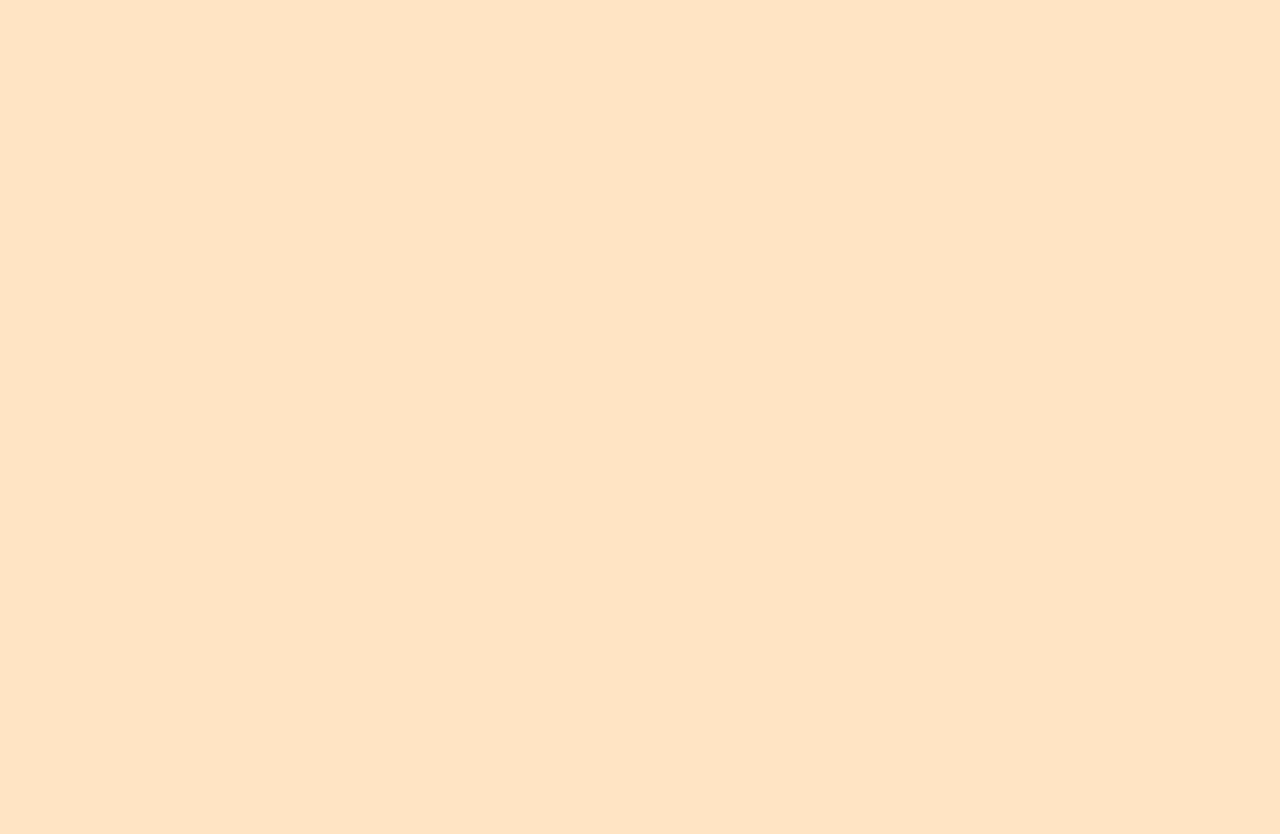
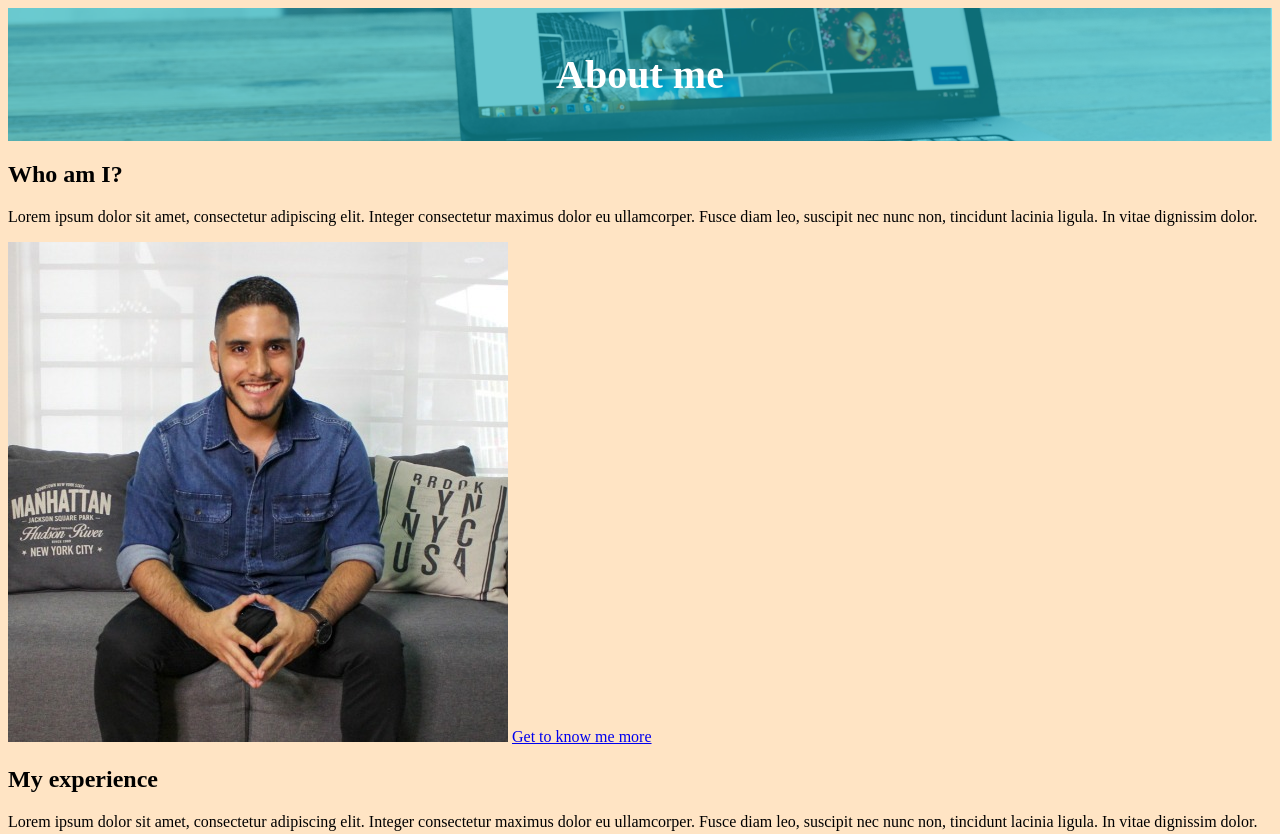
Before and after one commit to berr0161/portafolio, a plain HTML site: page about.html in a window 1280 px wide. Shown: the top 834 px of the page. Before the commit the page ends 800 px from the top, so only its background shows below. Drawn offline with Linux system fonts and the light colour scheme.

Commit message:
creates banner for 3 pages and html about add img

```diff
--- a/about.html
+++ b/about.html
@@ -8,6 +8,45 @@
     <title>About Me</title>
 </head>
 <body>
+    <section class="banner">
+        <h1>About me</h1>
+        <div class="banner-cover"></div>
+    </section>
 
+    <section>
+        <h2>Who am I?</h2>
+        <p>Lorem ipsum dolor sit amet, consectetur adipiscing elit. Integer consectetur maximus dolor eu ullamcorper. Fusce diam leo, suscipit nec nunc non, tincidunt lacinia ligula. In vitae dignissim dolor. </p>
+        <img src="images/about-me-1-500_x_500.jpg" alt="Cesar">
+        <a class="button text" href="#">Get to know me more</a>
+    </section>
+
+    <section>
+        <h2>My experience</h2>
+        <p>Lorem ipsum dolor sit amet, consectetur adipiscing elit. Integer consectetur maximus dolor eu ullamcorper. Fusce diam leo, suscipit nec nunc non, tincidunt lacinia ligula. In vitae dignissim dolor. </p>
+        <img src="images/about-me-2-500_x_500.jpg" alt="cesar-with-camera">
+        <a class="button text" href="#">My work</a>
+    </section>
+
+
+
+
+
+
+
+
+
+
+
+
+
+
+
+
+    <footer>
+        <p>Copyright Ⓒ Cesar Berrio. All rights reserverd</p>
+        <i class="fa-brands fa-facebook"></i>
+        <i class="fa-brands fa-instagram"></i>
+        <i class="fa-brands fa-linkedin"></i>
+    </footer>
 </body>
 </html>
--- a/css/about.css
+++ b/css/about.css
@@ -1,3 +1,32 @@
 body {
     background-color: bisque;
 }
+.banner {
+    z-index: 9;
+    position: relative;
+    padding: 10px;
+    background-position: center center;
+    background-size: cover;
+    background-image: url(../images/about-banner.jpg);
+  }
+
+
+  .banner h1 {
+    text-align: center;
+    font-size: 2.5rem;
+    color: white;
+    z-index: 999;
+    position: relative;
+  }
+
+
+  .banner .banner-cover {
+    height: 100%;
+    position: absolute;
+    left: 0;
+    top: 0;
+    background-color:#00BDD6;
+    opacity: .5;
+    width: 100%;
+    z-index: 99;
+  }
--- a/css/contact.css
+++ b/css/contact.css
@@ -1,3 +1,32 @@
 body{
     background-color: bisque;
 }
+.banner {
+    z-index: 9;
+    position: relative;
+    padding: 10px;
+    background-position: center center;
+    background-size: cover;
+    background-image: url(../images/contact-banner.jpg);
+  }
+
+
+  .banner h1 {
+    text-align: center;
+    font-size: 2.5rem;
+    color: white;
+    z-index: 999;
+    position: relative;
+  }
+
+
+  .banner .banner-cover {
+    height: 100%;
+    position: absolute;
+    left: 0;
+    top: 0;
+    background-color:#FF0006;
+    opacity: .5;
+    width: 100%;
+    z-index: 99;
+}
--- a/css/my-work.css
+++ b/css/my-work.css
@@ -1 +1,30 @@
 body {background-color: bisque;}
+.banner {
+    z-index: 9;
+    position: relative;
+    padding: 10px;
+    background-position: center center;
+    background-size: cover;
+    background-image: url(../images/my-work-banner.jpg);
+  }
+
+
+  .banner h1 {
+    text-align: center;
+    font-size: 2.5rem;
+    color: white;
+    z-index: 999;
+    position: relative;
+  }
+
+
+  .banner .banner-cover {
+    height: 100%;
+    position: absolute;
+    left: 0;
+    top: 0;
+    background-color:#FF0006;
+    opacity: .5;
+    width: 100%;
+    z-index: 99;
+  }
```
Also changed, not shown: contact.html (+19 -0 lines), css/home.css (+0 -30 lines), home.html (+4 -0 lines), my-work.html (+23 -0 lines), images/1657214311951 - Copy.jpg (added), images/about-banner.jpg (added), images/about-me-1-500_x_500.jpg (added), images/about-me-1.jpg (added), images/about-me-2-500_x_500.jpg (added), images/contact-banner.jpg (added), images/my-work-banner.jpg (added), 2 other files.
